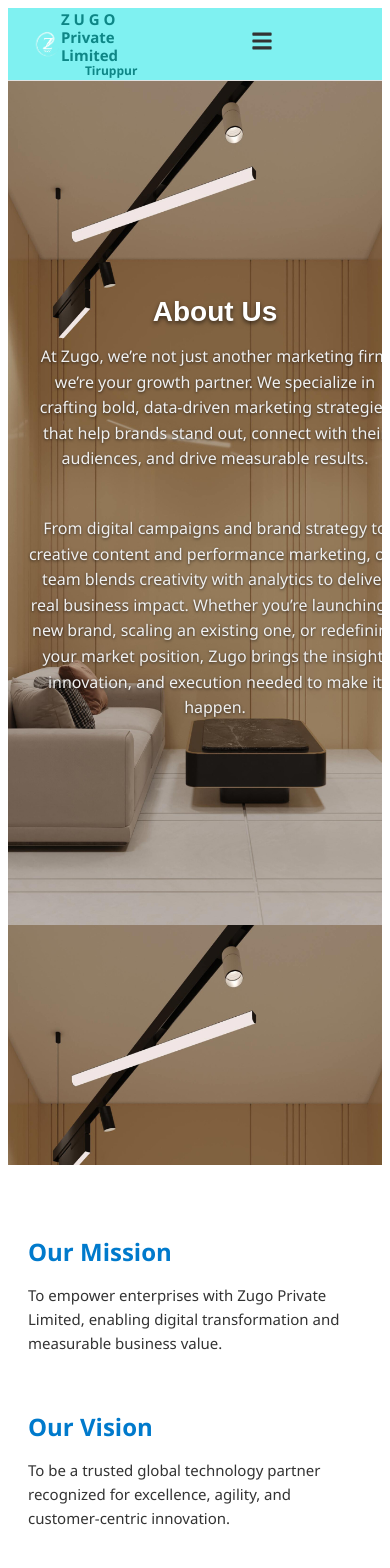
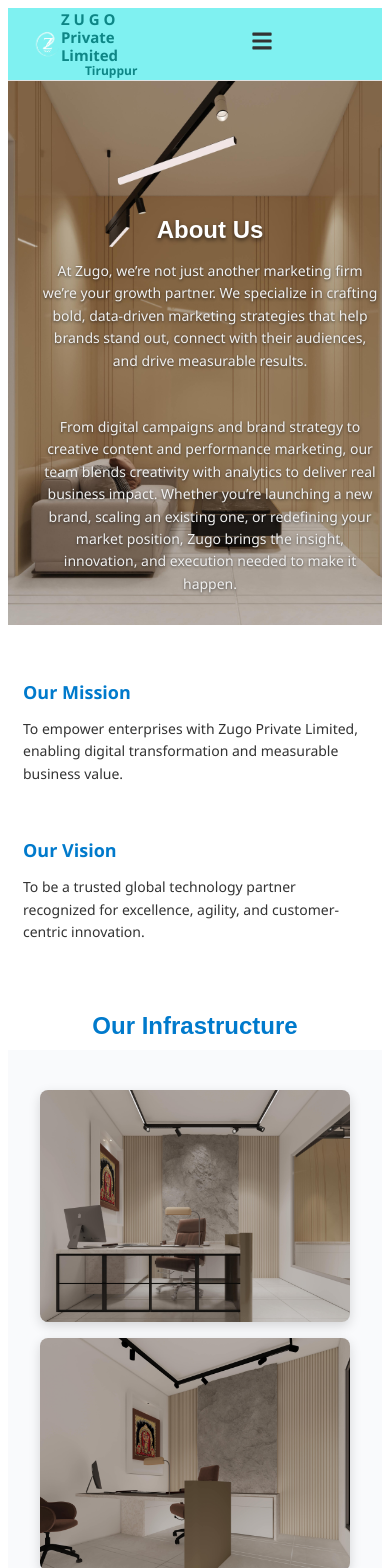
Before and after one commit to Nanthunk/zugoFinalsite, a React (Vite) app in the folder client/: page /about in a window 390 px wide. Shown: the top 1568 px of the page. Built offline with nearby package versions, Linux system fonts and the light colour scheme.

Commit message:
Update mobile responsiveness for About and MdProfile pages

```diff
--- a/client/src/pages/About.css
+++ b/client/src/pages/About.css
@@ -218,10 +218,137 @@
 }
 
 
-/* Responsive adjustments */
+/* ===== Responsive: Mobile & Tablet ===== */
+@media (max-width: 1024px) {
+  .company-info h2,
+  .company-info p {
+    margin-left: 40px;
+    margin-right: 40px;
+  }
+}
+
 @media (max-width: 768px) {
-  .about-hero h1 { font-size: 28px; }
-  .mission-vision { flex-direction: column; gap: 20px; }
-  .history img { width: 100%; }
-  .md-profile { flex-direction: column; text-align: center; }
+  .about-hero {
+    padding: 120px 15px 30px;
+    height: auto;
+  }
+
+  .about-hero h1 {
+    font-size: 28px;
+  }
+
+  .about-hero p {
+    font-size: 14px;
+    max-width: 90%;
+  }
+
+  .mission-vision {
+    flex-direction: column;
+    gap: 24px;
+    padding: 40px 15px;
+  }
+
+  .mission-vision h2 {
+    font-size: 20px;
+  }
+
+  .mission-vision p {
+    font-size: 14px;
+  }
+
+  .history {
+    gap: 16px;
+    padding: 40px 15px;
+  }
+
+  .history img {
+    width: 90%;
+  }
+
+  .company-info {
+    background-attachment: scroll; /* fixed background can look jumpy on mobile */
+    padding: 40px 15px;
+  }
+
+  .company-info h2,
+  .company-info p {
+    margin-left: 0;
+    margin-right: 0;
+    text-align: left;
+  }
+
+  .company-info h2 {
+    font-size: 20px;
+  }
+
+  .company-info p {
+    font-size: 14px;
+  }
+
+  .contact-info {
+    width: 100%;
+    padding: 15px;
+    box-sizing: border-box;
+  }
+
+  .workplace-info {
+    max-width: 100%;
+    padding: 30px 15px;
+  }
+
+  .workplace-info h2 {
+    font-size: 20px;
+  }
+
+  .workplace-info h4 {
+    font-size: 16px;
+  }
+
+  .workplace-info p {
+    font-size: 14px;
+  }
+
+  .about-cta {
+    padding: 40px 15px;
+  }
+
+  .about-cta h2 {
+    font-size: 18px;
+  }
+
+  .cta-btn {
+    font-size: 14px;
+    padding: 8px 16px;
+  }
 }
+
+@media (max-width: 480px) {
+  .about-hero h1 {
+    font-size: 24px;
+  }
+
+  .mission-vision h2 {
+    font-size: 18px;
+  }
+
+  .company-info h2 {
+    font-size: 18px;
+  }
+
+  .workplace-info h2 {
+    font-size: 18px;
+  }
+
+  .workplace-info h4 {
+    font-size: 15px;
+  }
+
+  .about-cta h2 {
+    font-size: 16px;
+  }
+
+  .cta-btn {
+    font-size: 13px;
+    padding: 8px 14px;
+  }
+}
--- a/client/src/pages/MDProfile.css
+++ b/client/src/pages/MDProfile.css
@@ -72,33 +72,65 @@
   line-height: 1.6;
 }
 
-/* Responsive */
+
+/* ===== Responsive: Mobile & Tablet ===== */
+@media (max-width: 1024px) {
+  .home-container {
+    width: 85%;
+  }
+
+  .manager-details {
+    width: 80%;
+  }
+}
+
 @media (max-width: 768px) {
   .home-container {
     flex-direction: column;
+    width: 90%;
+  }
+
+  .image-side {
+    height: auto;
+  }
+
+  .image-side img {
+    height: auto;
   }
 
   .content-side {
     padding: 20px;
-    min-height: auto;
   }
 
   .content-side h1 {
     font-size: 2rem;
+    margin-bottom: 16px;
   }
 
   .content-side p {
     font-size: 1rem;
   }
-}
 
-@media (max-width: 600px) {
   .manager-details {
+    width: 90%;
     padding: 15px;
-    text-align: center;
   }
 
   .manager-details p {
     font-size: 0.95rem;
   }
 }
+
+@media (max-width: 480px) {
+  .content-side h1 {
+    font-size: 1.7rem;
+  }
+
+  .content-side p {
+    font-size: 0.95rem;
+  }
+
+  .manager-details p {
+    font-size: 0.9rem;
+  }
+}
```
